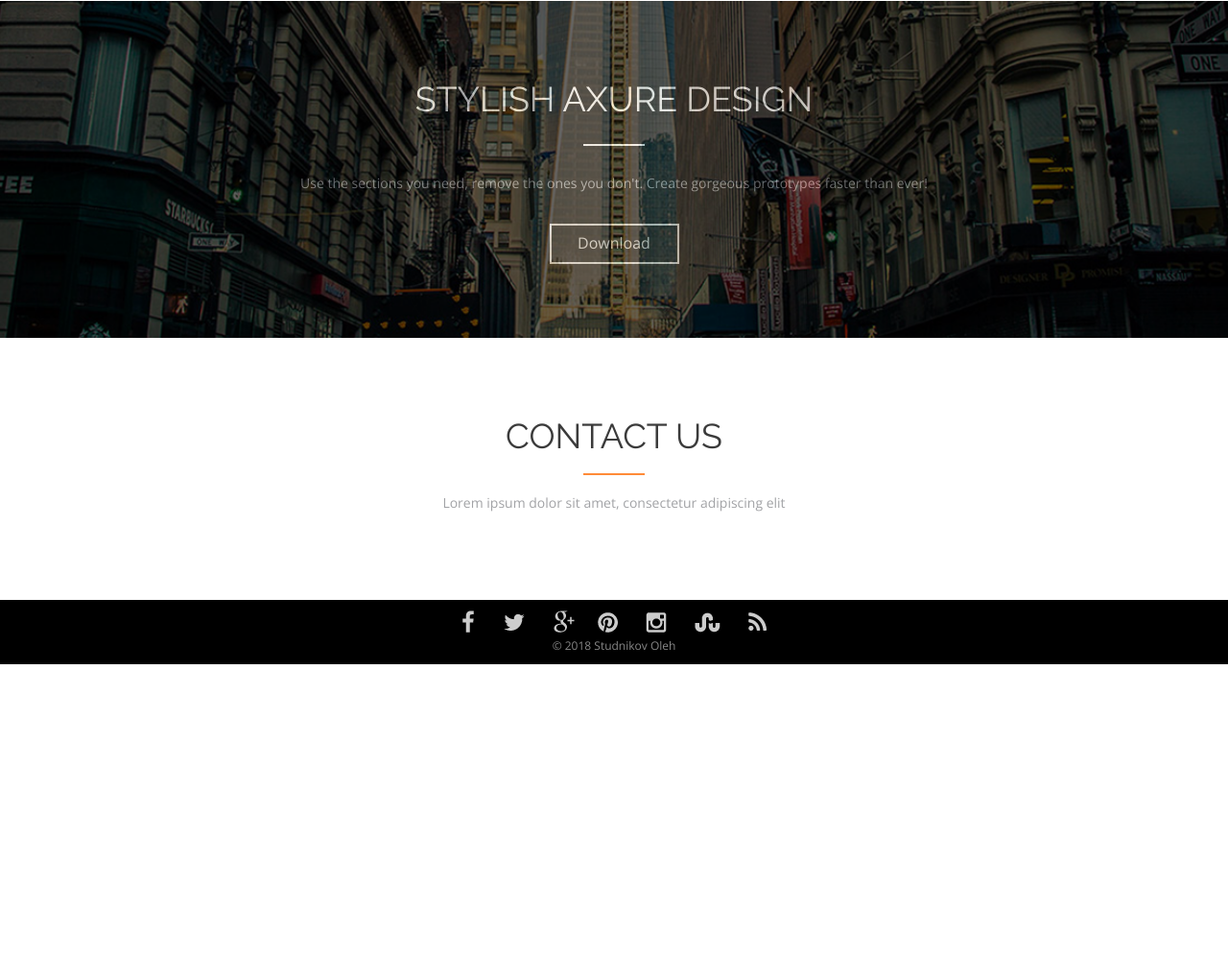
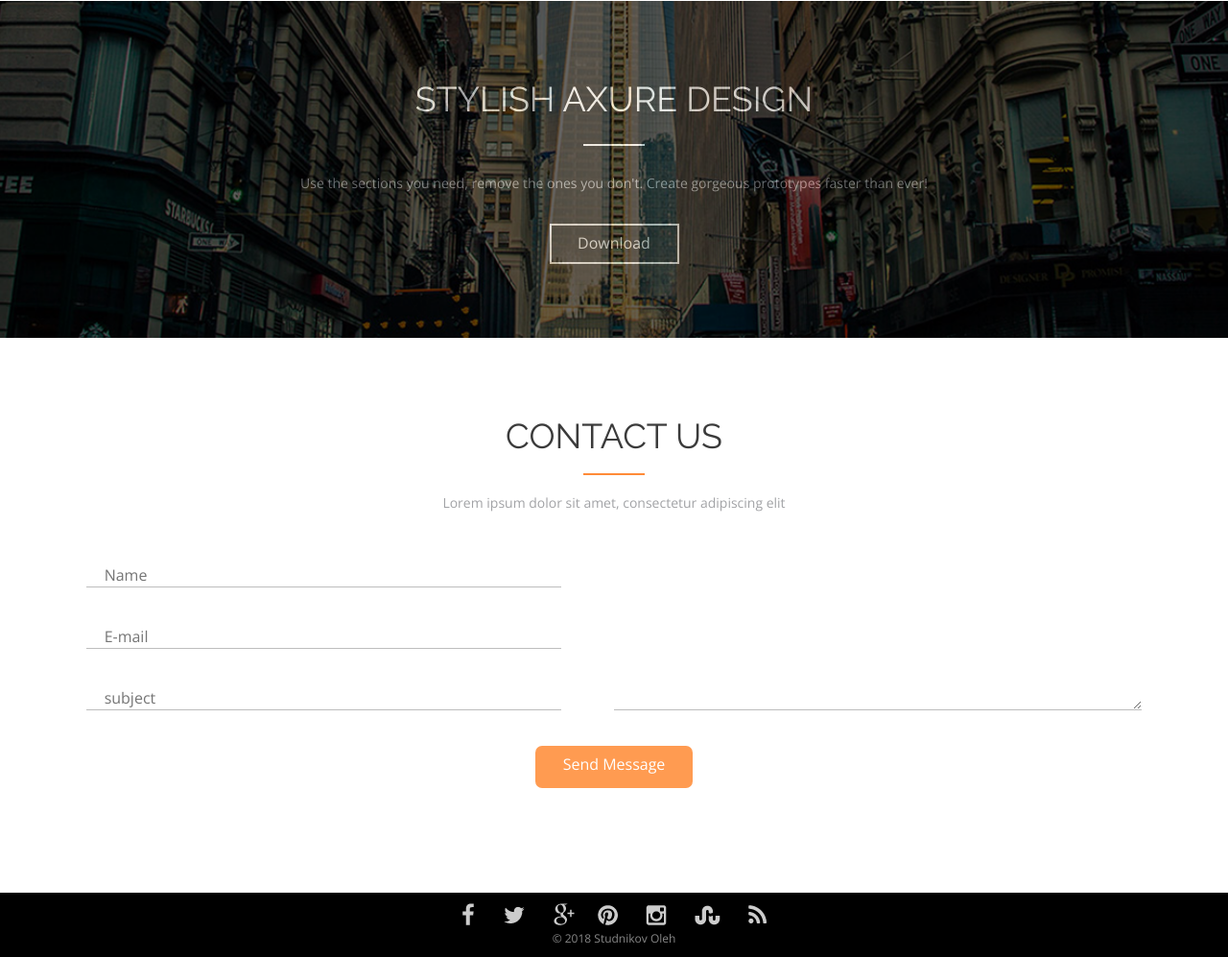
Before and after one commit to mayday9/-AXIT-Layout, a plain HTML site: page index.html in a window 1280 px wide. Shown: the part 4459-5456 px from the top of the page at 96% size. Before the commit the page ends 5151 px from the top, so only its background shows below. Drawn offline with nearby package versions, Linux system fonts and the light colour scheme.

Commit message:
Making footer form

```diff
--- a/index.html
+++ b/index.html
@@ -650,7 +650,43 @@
                                 <img src="images/orangeLine.png" alt="orangeLine">
                                 <p>Lorem ipsum dolor sit amet, consectetur adipiscing elit</p>
                             </div>
+                            <div class="footerForm">
+                                <div class="footerForm__Left">
+                                    <div class="footerForm__Left_Name">
+                                        <form name="footerForm" action="#" method="post" autocomplete="of">
+                                            <input type="text" name="userName" placeholder="    Name" class="inputName">
+                                        </form>
+                                    </div>
+                                    <div class="footerForm__Left_Email">
+                                        <form name="footerForm" action="#" method="post" autocomplete="of">
+                                            <input type="email" name="userName" placeholder="    E-mail" class="inputName">
+                                        </form>
+                                    </div>
+                                    <div class="footerForm__Left_Subject">
+                                        <form name="footerForm" action="#" method="post" autocomplete="of">
+                                            <input type="text" name="subject" placeholder="    subject" class="inputName">
+                                        </form>
+                                    </div>
+                                </div>
+                                <div class="footerForm__Right">
+                                    <div class="footerForm__Right_message">
+                                        <form name="footerForm" action="#" method="post" autocomplete="off">
+                                            <textarea placeholder="Message" class="inputMessage">
+                                            </textarea>
+                                        </form>
+                                    </div>
+
+                                </div>
+                            </div>
+                            <div class="footerForm__button">
+                                <div class="footerForm__key">
+                                    <form name="footerForm" action="#" method="post" autocomplete="off" >
+                                        <input type="submit" name="footerSubmit" value="Send Message" class="footerForm__button_key">
+                                    </form>
+                                </div>
+                            </div>
                         </div>
+
                     </div>
                 </div>
             </div>
--- a/style.css
+++ b/style.css
@@ -552,6 +552,55 @@ body{
     padding: 7% 0;
     text-align: center;
 }
+.footerForm{
+    display: flex;
+    justify-content: space-between;
+}
+.footerForm__Left{
+    width: 45%;
+}
+.footerForm__Right{
+    width: 50%;
+}
+.inputName{
+    width: 100%;
+    border: none;
+    border-bottom: 1px solid #bdbdbd;
+    font-family: 'Open Sans', sans-serif;
+    font-size: 1rem;
+    font-weight: normal;
+    color: #bdbdbd;
+    padding-top: 2.5rem;
+}
+.inputMessage{
+    width: 100%;
+    height: 12rem;
+    border: none;
+    border-bottom: 1px solid #bdbdbd;
+    font-family: 'Open Sans', sans-serif;
+    font-size: 1rem;
+    font-weight: normal;
+    color: #bdbdbd;
+    padding-top: 2.5rem;
+}
+.footerForm__button{
+    margin: 2rem auto;
+    width: 10.25rem;
+    height: 2.75rem;
+    background-color: #ff9b51;
+    text-align: center;
+    border-radius: 7px;
+}
+.footerForm__button_key{
+    border: none;
+    background-color: #ff9b51;
+    font-family: 'Open Sans', sans-serif;
+    font-size: 1rem;
+    color: #ffffff;
+    padding: 0.5rem 0;
+    cursor: pointer;
+}
+
 
 /****************************Section8 End***********************/
 /******************************Footer***************************/
```
